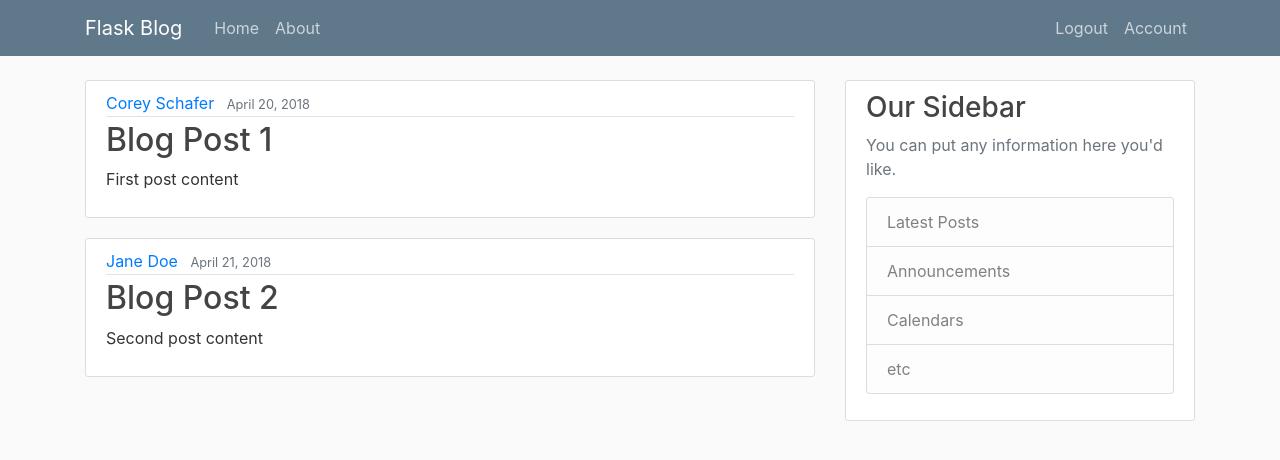
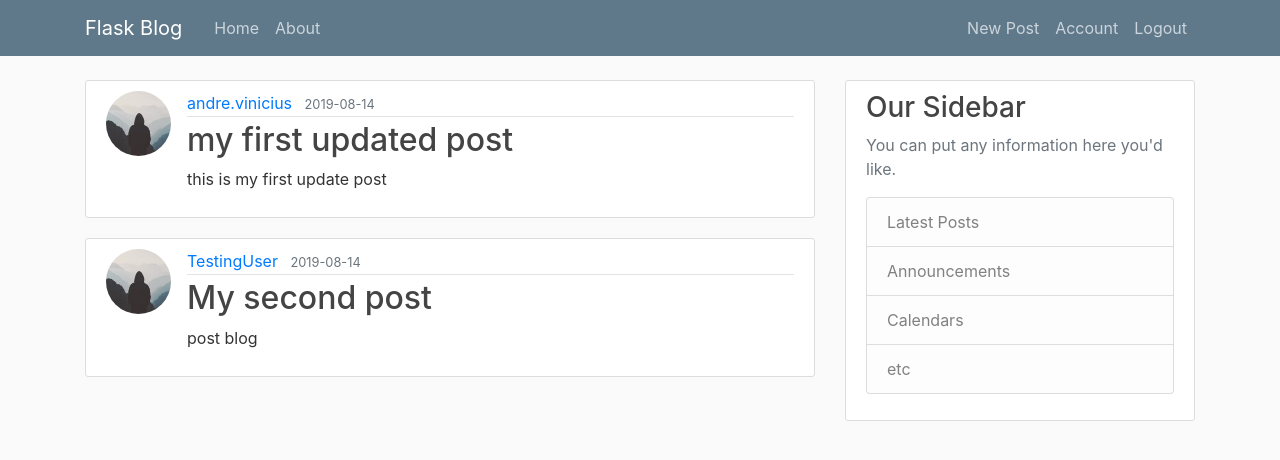
Before and after one commit to andrevinicius201/Data-Scients-Social-Media---Projeto-Mackenzie, a Flask app: page / in a window 1280 px wide. Shown: the top 460 px of the page. Run offline with Flask 2, Linux system fonts and the light colour scheme; a user stored in the database is signed in; data comes from the database, SQL or seed files in the repository; both versions use the stored data as it was after the commit; some libraries are stand-ins or nearby versions.

Commit message:
Add files via upload
Usuários agora podem editar e excluir os posts de sua autoria. Configuração de autorização de acesso a conteúdos, a fim de evitar modificações não permitidas.

```diff
--- a/webapp_social_media/routes.py
+++ b/webapp_social_media/routes.py
@@ -1,32 +1,18 @@
 from PIL import Image
 import secrets
 import os
-from flask import render_template, url_for, flash, redirect, request
+from flask import render_template, url_for, flash, redirect, request, abort
 from webapp_social_media import app, db, bcrypt
-from webapp_social_media.forms import RegistrationForm, LoginForm, UpdateAccountForm
+from webapp_social_media.forms import RegistrationForm, LoginForm, UpdateAccountForm, PostForm
 from webapp_social_media.models import User, Post
 from flask_login import login_user, current_user, logout_user, login_required
-
-posts = [
-    {
-        'author': 'Corey Schafer',
-        'title': 'Blog Post 1',
-        'content': 'First post content',
-        'date_posted': 'April 20, 2018'
-    },
-    {
-        'author': 'Jane Doe',
-        'title': 'Blog Post 2',
-        'content': 'Second post content',
-        'date_posted': 'April 21, 2018'
-    }
-]
 
 
 @app.route("/")
 @app.route("/home")
 def home():
-    return render_template('home.html', posts=posts)
+    post = Post.query.all()
+    return render_template('home.html', posts=post)
 
 
 @app.route("/about")
@@ -100,3 +86,52 @@ def account():
         form.email.data = current_user.email
     image_file = url_for('static', filename='profile_pics/' + current_user.image_file)
     return render_template('account.html', title='Account', image_file=image_file, form=form)
+
+
+@app.route('/post/new', methods=['GET', 'POST'])
+@login_required
+def new_post():
+    form = PostForm()
+    if form.validate_on_submit():
+        post = Post(title=form.title.data, content=form.content.data, author=current_user)
+        db.session.add(post)
+        db.session.commit()
+        flash('Your post has been created!', 'success')
+        return redirect(url_for('home'))
+    return render_template('create_post.html', title='New Post', form=form, legend="New Post")
+
+
+@app.route('/post/<int:post_id>', methods=['GET', 'POST'])
+def post(post_id):
+    post = Post.query.get_or_404(post_id)
+    return render_template('post.html', title=post.title, post=post)
+
+@app.route('/post/<int:post_id>/update', methods=['GET', 'POST'])
+@login_required
+def update_post(post_id):
+    post = Post.query.get_or_404(post_id)
+    if post.author != current_user:
+        abort(403)
+    form = PostForm()
+    if form.validate_on_submit():
+        post.title = form.title.data
+        post.content = form.content.data
+        db.session.commit()
+        flash('Your post has been updated', 'success')
+        return redirect(url_for('post', post_id=post.id))
+    elif request.method == 'GET':
+        form.title.data = post.title
+        form.content.data = post.content
+    return render_template('create_post.html', title='Update Post', form=form, legend="Update Post")
+
+
+@app.route('/post/<int:post_id>/delete', methods=['POST'])
+@login_required
+def delete_post(post_id):
+    post = Post.query.get_or_404(post_id)
+    if post.author != current_user:
+        abort(403)
+    db.session.delete(post)
+    db.session.commit()
+    flash('Your post has been deleted', 'success')
+    return redirect(url_for('home'))
--- a/webapp_social_media/templates/home.html
+++ b/webapp_social_media/templates/home.html
@@ -2,12 +2,13 @@
 {% block content %}
 	{% for post in posts %}
 		<article class="media content-section">
+		  <img class="rounded-circle article-img" src="{{ url_for('static', filename='profile_pics/' + post.author.image_file) }}">
 		  <div class="media-body">
 		    <div class="article-metadata">
-		      <a class="mr-2" href="#">{{ post.author }}</a>
-		      <small class="text-muted">{{ post.date_posted }}</small>
+		      <a class="mr-2" href="#">{{ post.author.username }}</a>
+		      <small class="text-muted">{{ post.date_posted.strftime('%Y-%m-%d') }}</small>
 		    </div>
-		    <h2><a class="article-title" href="#">{{ post.title }}</a></h2>
+		    <h2><a class="article-title" href="{{ url_for('post', post_id=post.id) }}">{{ post.title }}</a></h2>
 		    <p class="article-content">{{ post.content }}</p>
 		  </div>
 		</article>
--- a/webapp_social_media/templates/layout.html
+++ b/webapp_social_media/templates/layout.html
@@ -32,8 +32,9 @@
 	        <!-- Navbar Right Side -->
 	        <div class="navbar-nav">
               {% if current_user.is_authenticated %}
+              	<a class="nav-item nav-link" href="{{ url_for('new_post') }}">New Post</a>
+              	<a class="nav-item nav-link" href="{{ url_for('account') }}">Account</a>
                 <a class="nav-item nav-link" href="{{ url_for('logout') }}">Logout</a>
-                <a class="nav-item nav-link" href="{{ url_for('account') }}">Account</a>
               {% else %}
                 <a class="nav-item nav-link" href="{{ url_for('login') }}">Login</a>
                 <a class="nav-item nav-link" href="{{ url_for('register') }}">Register</a>
```
Also changed, not shown: webapp_social_media/forms.py (+7 -1 lines), webapp_social_media/templates/create_post.html (added, +40 -0 lines), webapp_social_media/templates/post.html (added, +38 -0 lines), webapp_social_media/site.db, webapp_social_media/static/profile_pics/2274a4a995911365.jpg (added).
